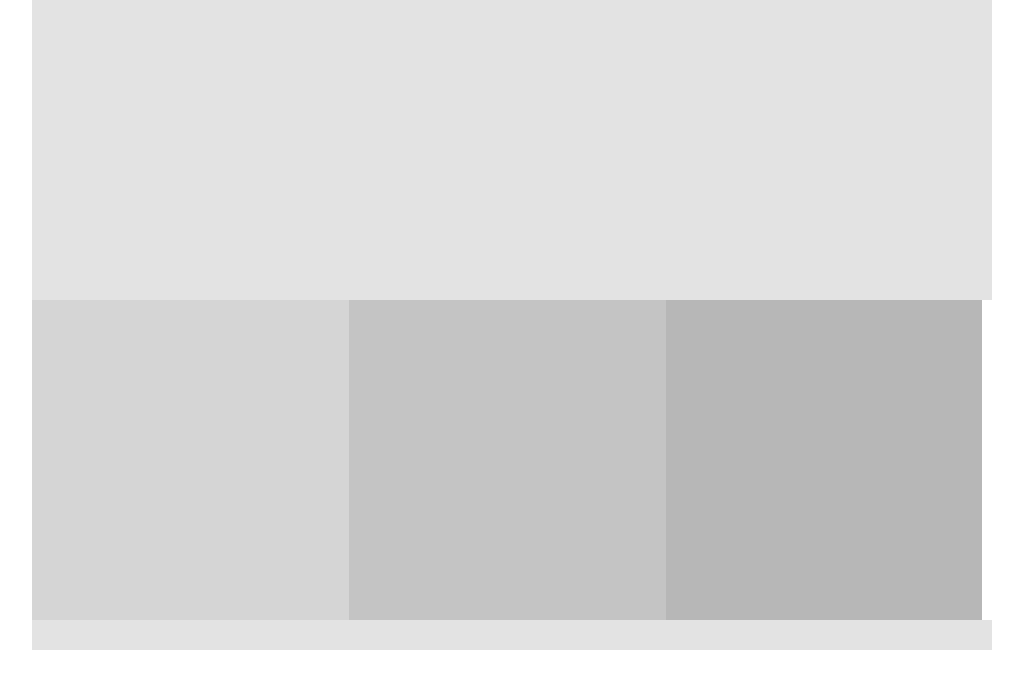
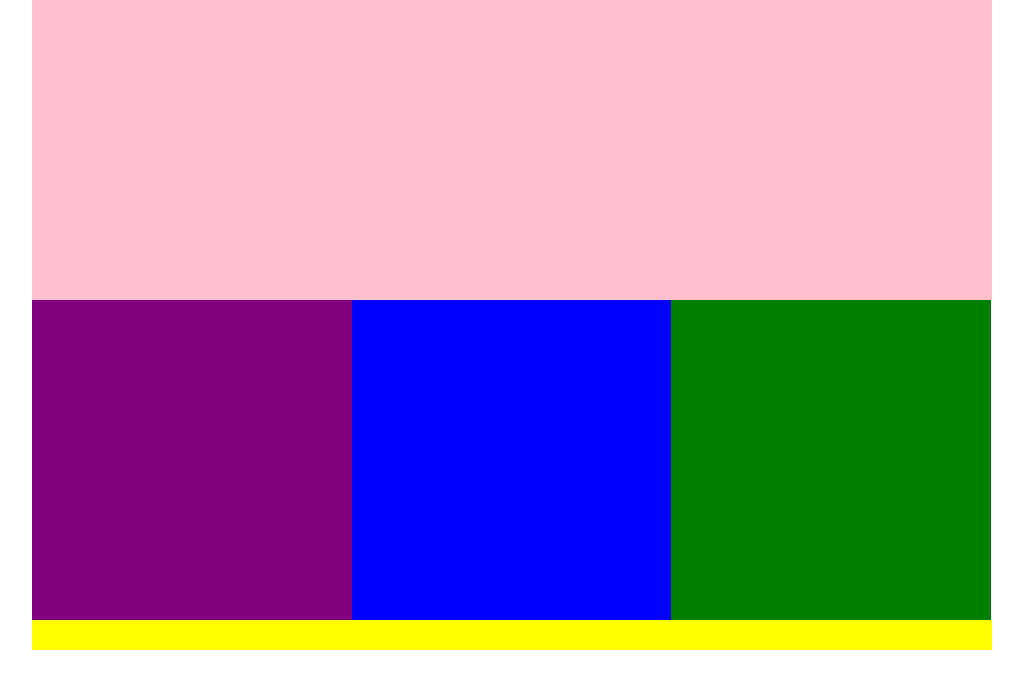
Before and after one commit to evmahn/responsive-websites, a plain HTML site: page index.html in a window 1280 px wide. Shown: the whole page, without its empty margins (128-1151 px from the left). Drawn offline with Linux system fonts and the light colour scheme; files that its build step writes are made by us from their sources.

Commit message:
Add files via upload

```diff
--- a/index.html
+++ b/index.html
@@ -4,8 +4,7 @@
     <meta charset="UTF-8">
     <meta name="viewport" content="width=device-width, initial-scale=1">
     <title>Skillcrush Testing</title>
-<link rel="stylesheet" type="text/css" href="css/style.css" />
-
+    <link rel="stylesheet" type="text/css" href="css/main.css" />
   </head>
 
   <body>
@@ -13,9 +12,9 @@
       <header>
 
       </header>
-    <div class="col-3 grey-1"></div>
-    <div class="col-3 grey-2"></div>
-    <div class="col-3 grey-3"></div>
+      <div id="column-1" class="col-3"></div>
+      <div id="column-2" class="col-3"></div>
+      <div id="column-3" class="col-3"></div>
 
 
       <div class="clear"></div>
--- /dev/null
+++ b/main.css
@@ -0,0 +1,113 @@
+@charset "UTF-8";
+/* CSS Document */
+
+html, body {
+  margin: 0px;
+}
+
+.clear {
+  clear: both;
+}
+
+#wrapper {
+  width: 100%;
+  max-width: 960px;
+  margin: auto;
+}
+
+
+/*---------- HEADER ----------*/
+
+header {
+  height: 300px;
+  width: 100%;
+  background: red;
+}
+
+
+/*---------- CONTENT AREA ----------*/
+
+.col-3 {
+  width: 100%;
+  height: 320px;
+  float: left;
+}
+
+#column-1 {
+  background: orange;
+}
+
+#column-2 {
+  background: yellow;
+}
+
+#column-3 {
+  background: green;
+}
+
+
+/*---------- FOOTER ----------*/
+
+footer {
+  width: 100%;
+  height: 30px;
+  background: blue;
+}
+
+
+/*---------- TABLET ----------*/
+/* Change the background colors below */
+
+@media (min-width: 768px) {
+  header {
+    background-color: purple;
+  }
+
+  #column-1 {
+    background-color: blue;
+    width: 50%;
+  }
+
+  #column-2 {
+    background-color: green;
+    width: 50%;
+  }
+
+  #column-3 {
+    background-color: yellow;
+    width: 100%;
+  }
+
+  footer {
+    background-color: red;
+  }
+
+}
+
+
+/*---------- Desktops ----------*/
+@media (min-width: 1200px) {
+  header {
+    background-color: pink;
+  }
+
+  #column-1 {
+    background-color: purple;
+    width: 33.3%;
+  }
+
+  #column-2 {
+    background-color: blue;
+    width: 33.3%;
+  }
+
+  #column-3 {
+    background-color: green;
+    width: 33.3%;
+  }
+
+  footer {
+    background-color: yellow;
+  }
+
+}
```
Lines whose indentation alone changed are shown as unchanged.
